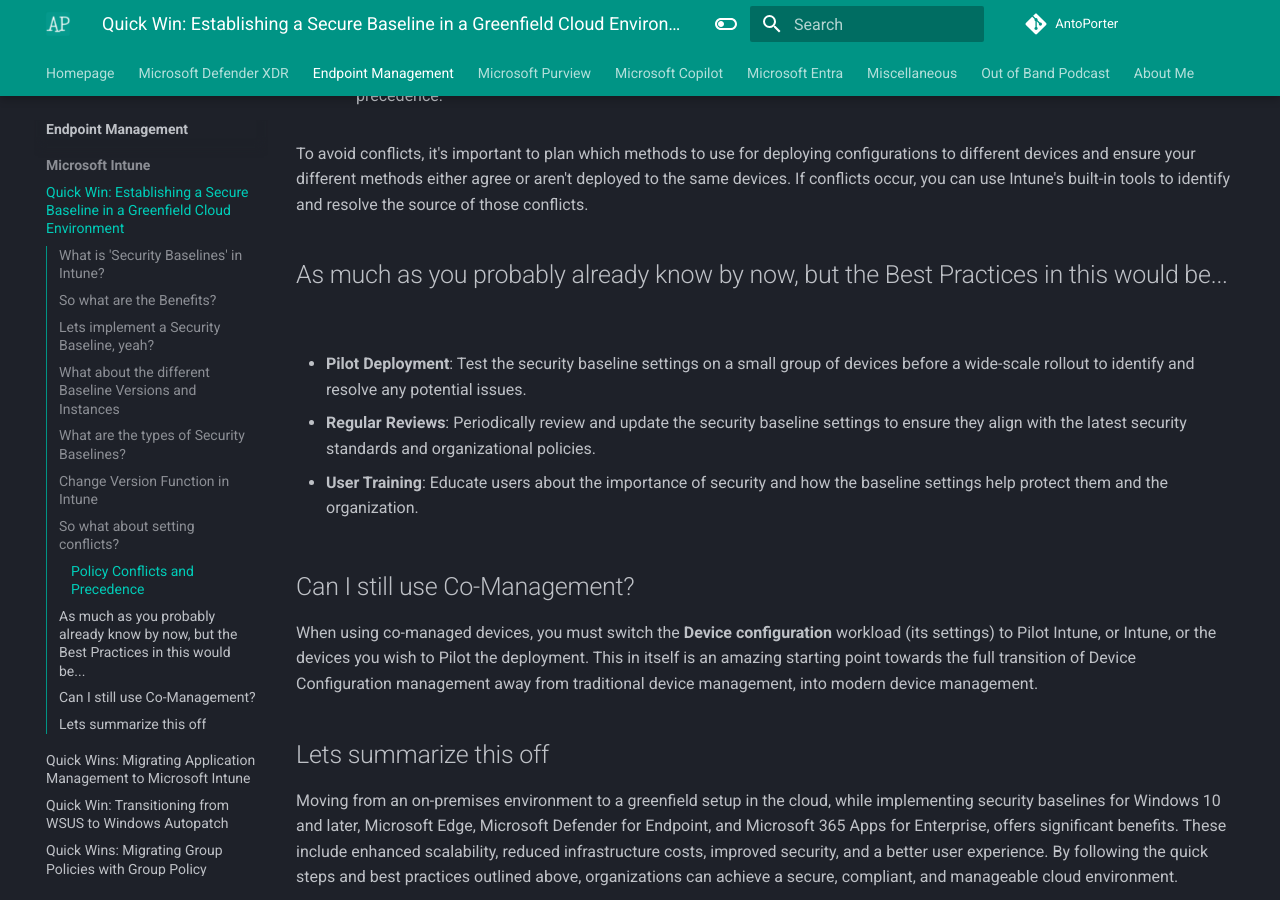
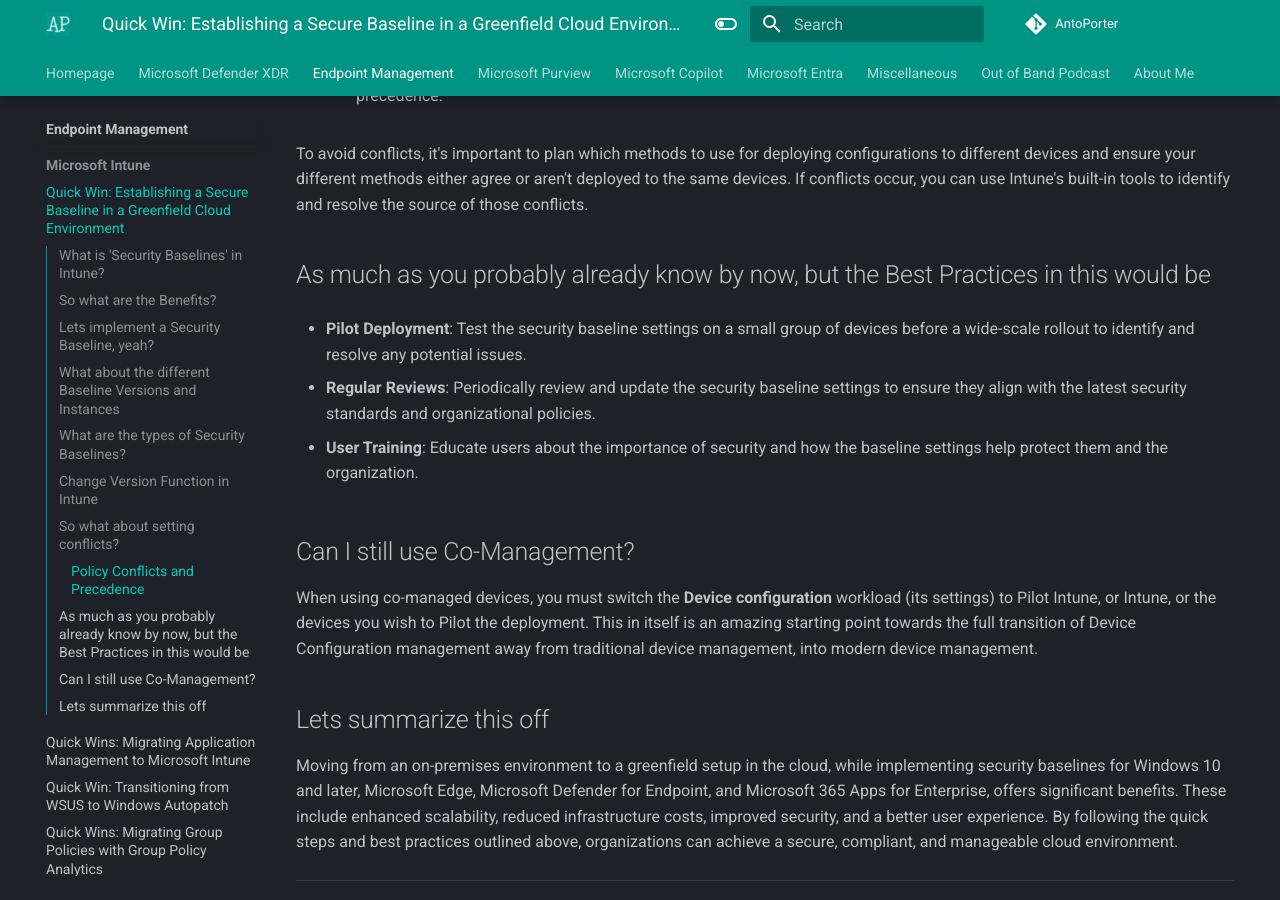
Before and after one commit to AntoPorter/antoporter.github.io, an MkDocs documentation site: the page built from docs/endpoint/intune/quickwins-securitybaselines.md, in a window 1280 px wide and 900 px high, scrolled down 5369 px. Built offline with MkDocs 1.6.1 and Material for MkDocs 9.7.7, drawn with Linux system fonts in a browser that asks for light colours; comment, search, counter and statistics services are not loaded.

```diff
--- a/docs/endpoint/intune/quickwins-securitybaselines.md
+++ b/docs/endpoint/intune/quickwins-securitybaselines.md
@@ -142,7 +142,7 @@ Understanding the precedence of policies is crucial for avoiding conflicts and e
 
 To avoid conflicts, it's important to plan which methods to use for deploying configurations to different devices and ensure your different methods either agree or aren't deployed to the same devices. If conflicts occur, you can use Intune's built-in tools to identify and resolve the source of those conflicts.
 
-## As much as you probably already know by now, but the Best Practices in this would be...
+## As much as you probably already know by now, but the Best Practices in this would be
 
 - **Pilot Deployment**: Test the security baseline settings on a small group of devices before a wide-scale rollout to identify and resolve any potential issues.
 
```
Also changed, not shown: docs/endpoint/index.md (+4 -5 lines).
